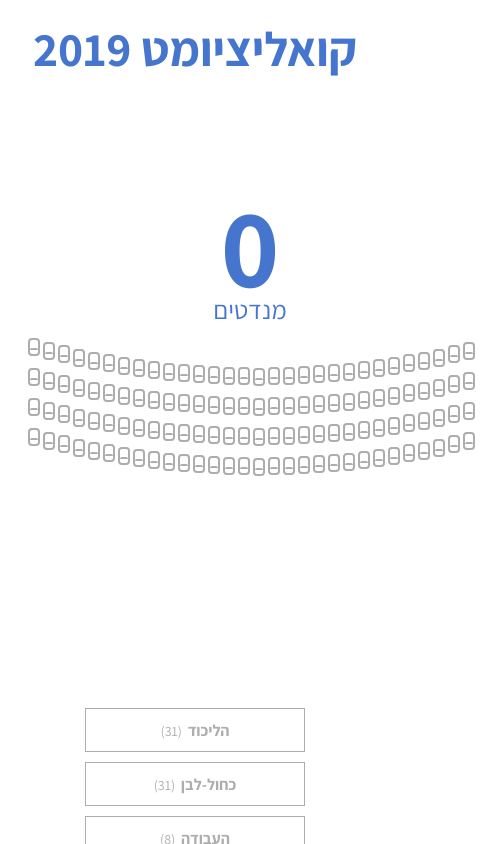
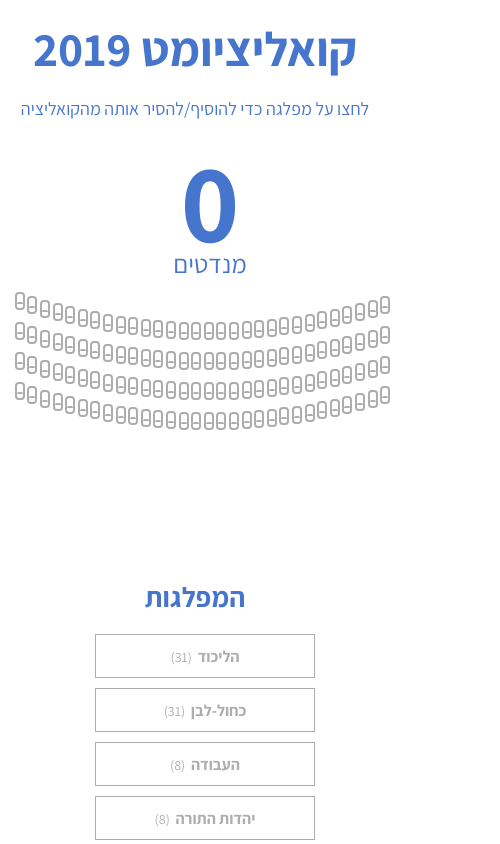
Before and after one commit to udidol/coalition-game, a React (Create React App) app: page / in a window 390 px wide. Shown: the top 844 px of the page, 500 px wide, since content can reach past the window. Built offline with nearby package versions, Linux system fonts and the light colour scheme.

Commit message:
some more fixes

```diff
--- a/src/App.css
+++ b/src/App.css
@@ -73,11 +73,11 @@ body, div, a, p, span, button, button span {
 }
 
 .coalitionContainer {
-  width: 500px;
+  width: 490px;
 }
 
 .parties {
-  width: 300px;
+  width: 278px;
 }
 
 .party-button {
@@ -203,3 +203,38 @@ body, div, a, p, span, button, button span {
   -o-animation: fadein 2s; /* Opera < 12.1 */
   animation: fadein 2s;
 }
+
+@media only screen and (max-width: 768px) {
+  .coalitionMandates {
+    margin-top: 3% !important;
+  }
+
+  .coalitionContainer {
+    height: 460px;
+  }
+}
+
+
+@media only screen and (max-width: 520px) {
+  .hamiflagot {
+    display: block;
+  }
+
+  .seat {
+    width: 6px;
+  }
+
+  .coalitionSuccess {
+    font-size: 2rem;
+  }
+
+  .coalitionContainer {
+    width: 420px;
+    height: 440px;
+  }
+
+  .parties {
+    width: 200px;
+    height: 440px;
+  }
+}
--- a/src/App.js
+++ b/src/App.js
@@ -66,6 +66,9 @@ class App extends Component {
           <div className="app-title">
             קואליציומט 2019
           </div>
+          <div className="center" style={{fontSize: '18px', marginBottom: '20px'}}>
+            לחצו על מפלגה כדי להוסיף/להסיר אותה מהקואליציה
+          </div>
           <div className="coalitionContainer">
             <div className="coalitionMandates">{this.state.coalitionMandates}<div className="mandatim">מנדטים</div></div>
             <Coalition coalitionMandates={this.state.coalitionMandates} />
@@ -74,6 +77,7 @@ class App extends Component {
           </div>
 
           <div className="parties">
+            <div className="center" style={{fontSize: '28px', marginBottom: '20px', fontWeight: 'bold'}}>המפלגות</div>
             <Party partyName={parties.likud.name} partyNameHebrew={parties.likud.hebrewName} mandates={parties.likud.numOfMandates} color={parties.likud.color} isClicked={parties.likud.clicked} onClicked={this.onButtonClicked} />
             <Party partyName={parties.kacholLavan.name} partyNameHebrew={parties.kacholLavan.hebrewName} mandates={parties.kacholLavan.numOfMandates} color={parties.kacholLavan.color} isClicked={parties.kacholLavan.clicked} onClicked={this.onButtonClicked} />
             <Party partyName={parties.haAvoda.name} partyNameHebrew={parties.haAvoda.hebrewName} mandates={parties.haAvoda.numOfMandates} color={parties.haAvoda.color} isClicked={parties.haAvoda.clicked} onClicked={this.onButtonClicked} />
--- a/src/components/Coalition.js
+++ b/src/components/Coalition.js
@@ -14,7 +14,7 @@ class Coalition extends Component {
                 seatBorderColors = this.props.coalitionMandates > totalSeats ? '#4575CC' : '#adadad';
                 seatBackBorderColors = this.props.coalitionMandates > totalSeats ? '#ffffff' : '#adadad';
 
-                seatsArr.push(<div className={`seat s${j}`} key={totalSeats+100} style={{backgroundColor: `${seatBgColors}`, borderColor: `${seatBorderColors}`, top: `${-0.132*i*i+3.96*i+30*j}px`, left: `${3*i+5.5}%` }}><div className="seatBack" style={{borderColor: `${seatBackBorderColors}`}}></div></div>);
+                seatsArr.push(<div className={`seat s${j}`} key={totalSeats+100} style={{backgroundColor: `${seatBgColors}`, borderColor: `${seatBorderColors}`, top: `${-0.132*i*i+3.96*i+30*j}px`, left: `${3*i+3.5}%` }}><div className="seatBack" style={{borderColor: `${seatBackBorderColors}`}}></div></div>);
                 totalSeats++;
             }
         }
```
